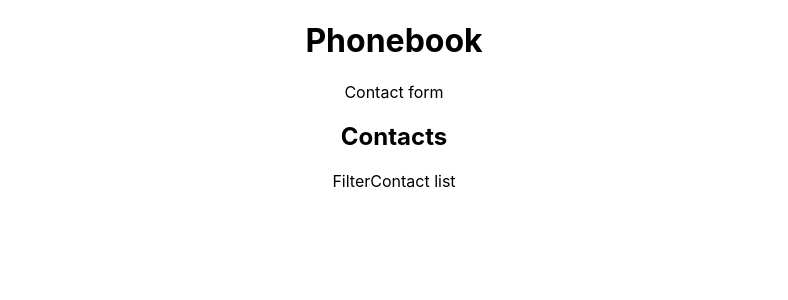
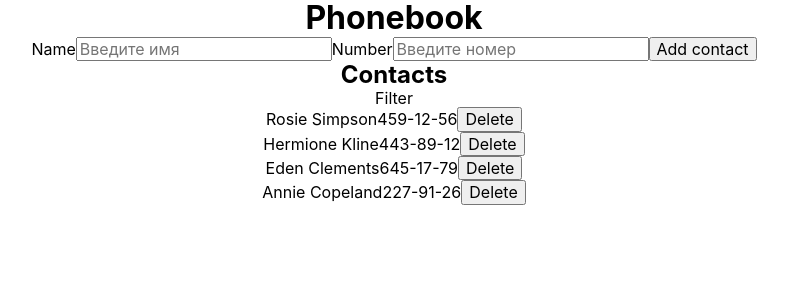
Before and after one commit to aleksvoloshyn/goit-react-hw-02-phonebook, a React (Create React App) app: page / in a window 1280 px wide. Shown: the top 300 px of the page, without its empty margins (246-1034 px from the left). Built offline with nearby package versions, Linux system fonts and the light colour scheme.

Commit message:
add new user added

```diff
--- a/package.json
+++ b/package.json
@@ -11,6 +11,7 @@
     "react": "^17.0.2",
     "react-dom": "^17.0.2",
     "react-scripts": "4.0.3",
+    "uuid": "^8.3.2",
     "web-vitals": "^1.1.2"
   },
   "scripts": {
--- a/public/index.html
+++ b/public/index.html
@@ -24,6 +24,10 @@
       work correctly both with client-side routing and a non-root public URL.
       Learn how to configure a non-root public URL by running `npm run build`.
     -->
+    <link
+      rel="stylesheet"
+      href="https://cdnjs.cloudflare.com/ajax/libs/modern-normalize/1.0.0/modern-normalize.min.css"
+    />
     <title>React App</title>
   </head>
   <body>
--- a/src/App.js
+++ b/src/App.js
@@ -3,20 +3,61 @@ import React from 'react';
 import { ContactForm } from './Components/ContactForm/ContactForm ';
 import { Filter } from './Components/Filter/Filter';
 import { ContactList } from './Components/ContactList/ContactList';
+import { v4 as uuidv4 } from 'uuid';
 
-function App() {
+class App extends React.Component {
+  constructor() {
+    super();
+    this.state = {
+      contacts: [
+        { id: 'id-1', name: 'Rosie Simpson', number: '459-12-56' },
+        { id: 'id-2', name: 'Hermione Kline', number: '443-89-12' },
+        { id: 'id-3', name: 'Eden Clements', number: '645-17-79' },
+        { id: 'id-4', name: 'Annie Copeland', number: '227-91-26' },
+      ],
+      filter: '',
+    };
+  }
+
+  // Удалить текущий контакт
+  onDeleteContact = id => {
+    this.setState({
+      contacts: this.state.contacts.filter(cont => cont.id !== id),
+    });
+  };
+
+  //Добавить новый контакт
+  addContact = contact => {
+    console.log(contact);
+    this.setState({
+      contacts: [
+        {
+          id: uuidv4(),
+          name: contact.name,
+          number: contact.number,
+        },
+        ...this.state.contacts,
+      ],
+    });
+  };
+
+  render() {
     return (
       <div className="App">
         <div>
           <h1>Phonebook</h1>
-        <ContactForm />
+          <ContactForm onSubmit={this.addContact} />
 
           <h2>Contacts</h2>
           <Filter />
-        <ContactList />
+          <ContactList
+            contacts={this.state.contacts}
+            deleteContact={this.onDeleteContact}
+          />
         </div>
       </div>
     );
   }
+}
 
 export default App;
--- a/src/Components/ContactForm/ContactForm .jsx
+++ b/src/Components/ContactForm/ContactForm .jsx
@@ -1,5 +1,70 @@
-function ContactForm() {
-  return <>Contact form</>;
+import React from 'react';
+import PropTypes from 'prop-types';
+
+const INITIAL_STATE = {
+  name: '',
+  number: '',
+};
+
+class ContactForm extends React.Component {
+  state = { ...INITIAL_STATE };
+
+  handleChange = ({ target }) => {
+    const { name, value } = target;
+
+    this.setState({ [name]: value });
+  };
+
+  handleSubmit = e => {
+    e.preventDefault();
+    this.props.onSubmit(this.state);
+    this.clearInput();
+  };
+
+  clearInput = () => {
+    this.setState({ ...INITIAL_STATE });
+  };
+
+  render() {
+    return (
+      <>
+        <form action="" onSubmit={this.handleSubmit}>
+          <label htmlFor="">
+            Name
+            <input
+              type="text"
+              name="name"
+              placeholder="Введите имя"
+              pattern="^[a-zA-Zа-яА-Я]+(([' -][a-zA-Zа-яА-Я ])?[a-zA-Zа-яА-Я]*)*$"
+              title="Имя может состоять только из букв, апострофа, тире и пробелов. Например Adrian, Jacob Mercer, Charles de Batz de Castelmore d'Artagnan и т. п."
+              required
+              value={this.state.name}
+              onChange={this.handleChange}
+            />
+          </label>
+          <label htmlFor="">
+            Number
+            <input
+              type="tel"
+              name="number"
+              placeholder="Введите номер"
+              pattern="\+?\d{1,4}?[-.\s]?\(?\d{1,3}?\)?[-.\s]?\d{1,4}[-.\s]?\d{1,4}[-.\s]?\d{1,9}"
+              title="Номер телефона должен состоять цифр и может содержать пробелы, тире, круглые скобки и может начинаться с +"
+              required
+              value={this.state.number}
+              onChange={this.handleChange}
+            />
+          </label>
+          <button type="submit">Add contact</button>
+        </form>
+      </>
+    );
+  }
 }
 
+ContactForm.propTypes = {
+  name: PropTypes.string,
+  phone: PropTypes.number,
+};
+
 export { ContactForm };
--- a/src/Components/ContactList/ContactList.jsx
+++ b/src/Components/ContactList/ContactList.jsx
@@ -1,5 +1,34 @@
-function ContactList() {
-  return <>Contact list</>;
+import PropTypes from 'prop-types';
+
+function ContactList({ contacts, deleteContact, id }) {
+  //   contacts = [
+  //     { id: 'id-1', name: 'Rosie Simpson', number: '459-12-56' },
+  //     { id: 'id-2', name: 'Hermione Kline', number: '443-89-12' },
+  //     { id: 'id-3', name: 'Eden Clements', number: '645-17-79' },
+  //     { id: 'id-4', name: 'Annie Copeland', number: '227-91-26' },
+  //   ];
+
+  return (
+    <>
+      <ul>
+        {contacts.map(cont => {
+          return (
+            <li key={cont.id}>
+              <span>{cont.name}</span>
+              <span>{cont.number}</span>
+              <button onClick={() => deleteContact(cont.id)}>Delete</button>
+            </li>
+          );
+        })}
+      </ul>
+    </>
+  );
 }
 
+ContactList.propTypes = {
+  contacts: PropTypes.arrayOf(
+    PropTypes.shape({ id: PropTypes.string.isRequired }),
+  ),
+};
+
 export { ContactList };
--- a/src/index.css
+++ b/src/index.css
@@ -11,3 +11,17 @@ code {
   font-family: source-code-pro, Menlo, Monaco, Consolas, 'Courier New',
     monospace;
 }
+
+h1,
+h2,
+h3,
+p {
+  margin: 0;
+  padding: 0;
+}
+
+ul {
+  margin: 0;
+  padding: 0;
+  list-style-type: none;
+}
```
Also changed, not shown: 1 other file (tests, documents, lock files or other folders). Lines whose indentation alone changed are shown as unchanged.
